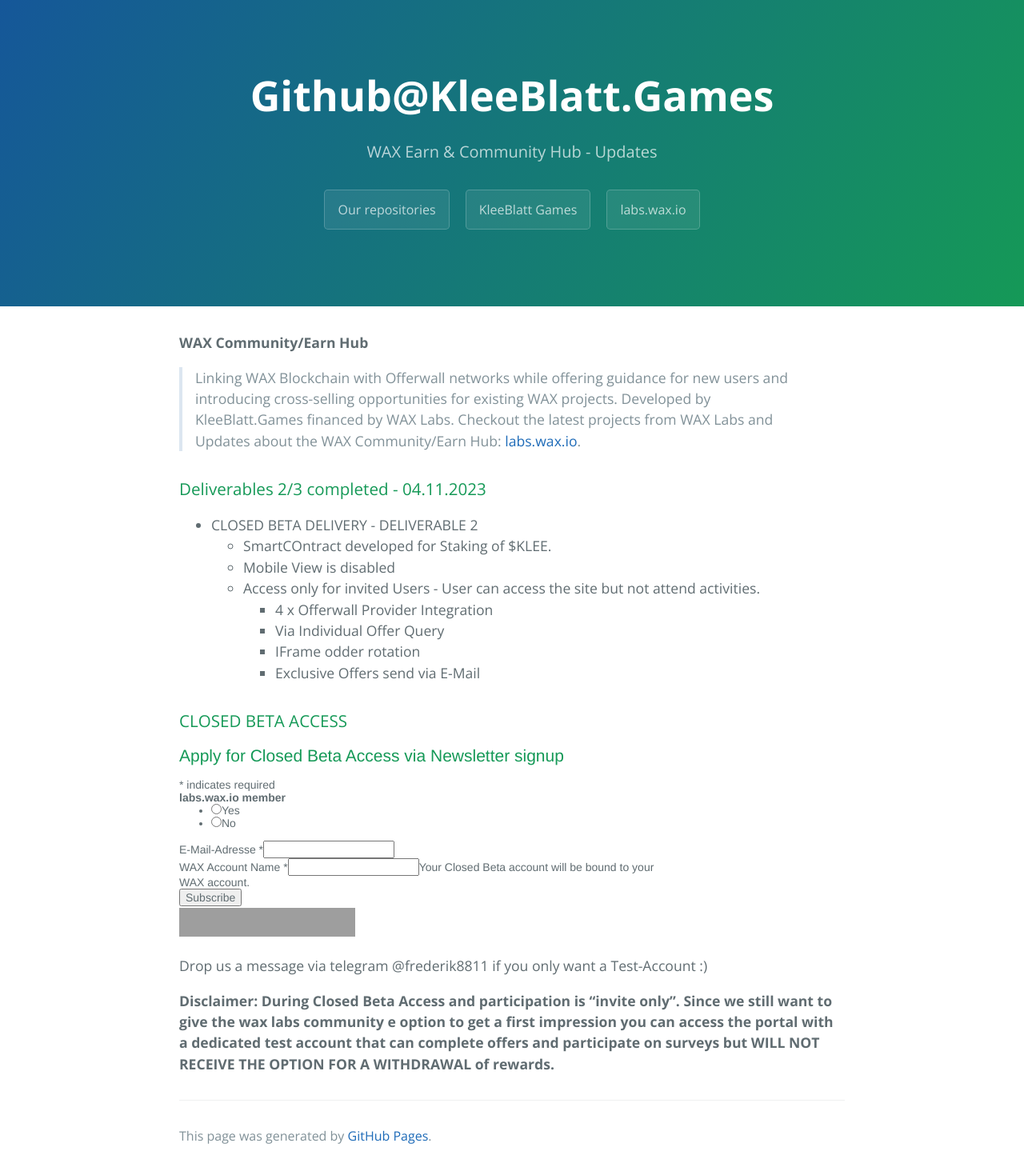
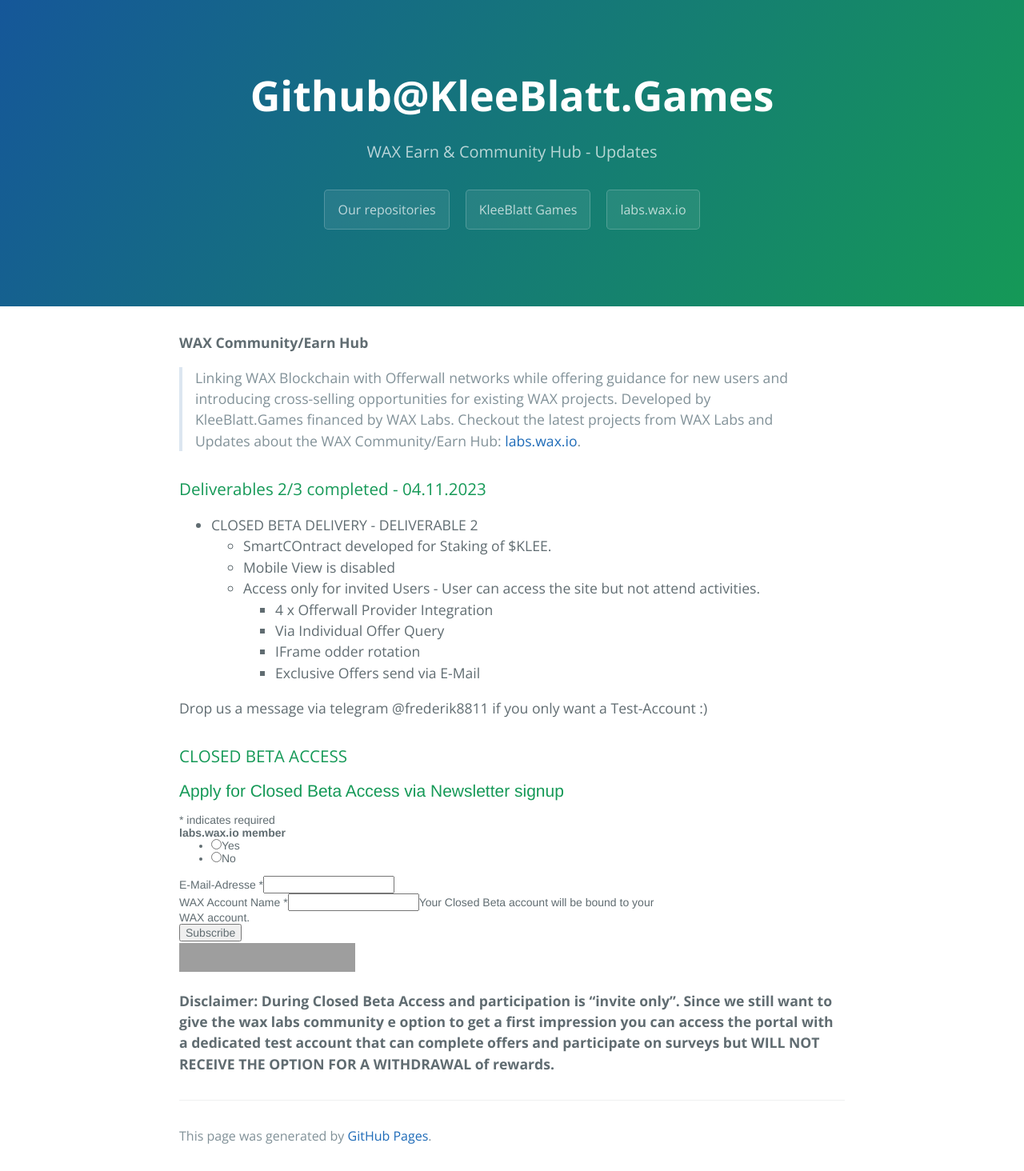
Before and after one commit to KleeblattGames/KleeblattGames.github.io, a Jekyll site: the page built from index.md, in a window 1280 px wide. Shown: the whole page at 80% size. Built offline with Jekyll 4.4.1, drawn with Linux system fonts in a browser that asks for light colours; comment, search, counter and statistics services are not loaded; part of the change alters nothing that is shown; grey boxes are pictures that could not be loaded.

```diff
--- a/index.md
+++ b/index.md
@@ -22,6 +22,7 @@ layout: default
     - IFrame odder rotation
     - Exclusive Offers send via E-Mail
 
+Drop us a message via telegram @frederik8811 if you only want a Test-Account :)
 
 
 
@@ -58,6 +59,5 @@ layout: default
 </div>
 <script type="text/javascript" src="//s3.amazonaws.com/downloads.mailchimp.com/js/mc-validate.js"></script><script type="text/javascript">(function($) {window.fnames = new Array(); window.ftypes = new Array();fnames[7]='MMERGE7';ftypes[7]='radio';fnames[0]='EMAIL';ftypes[0]='email';fnames[6]='MMERGE6';ftypes[6]='text';fnames[1]='FNAME';ftypes[1]='text';fnames[2]='LNAME';ftypes[2]='text';fnames[3]='ADDRESS';ftypes[3]='address';fnames[4]='PHONE';ftypes[4]='phone';fnames[5]='BIRTHDAY';ftypes[5]='birthday';}(jQuery));var $mcj = jQuery.noConflict(true);</script></div>
 <script id="mcjs">!function(c,h,i,m,p){m=c.createElement(h),p=c.getElementsByTagName(h)[0],m.async=1,m.src=i,p.parentNode.insertBefore(m,p)}(document,"script","https://chimpstatic.com/mcjs-connected/js/users/538ea802504bed43ad0cd1155/069200c6fc28029b270343ee9.js");</script>
-Drop us a message via telegram @frederik8811 if you only want a Test-Account :)
 
 **Disclaimer: During Closed Beta Access and participation is "invite only". Since we still want to give the wax labs community  e option to get a first impression you can access the portal with a dedicated test account that can complete offers and participate on surveys but WILL NOT RECEIVE THE OPTION FOR A WITHDRAWAL of rewards.**
```
